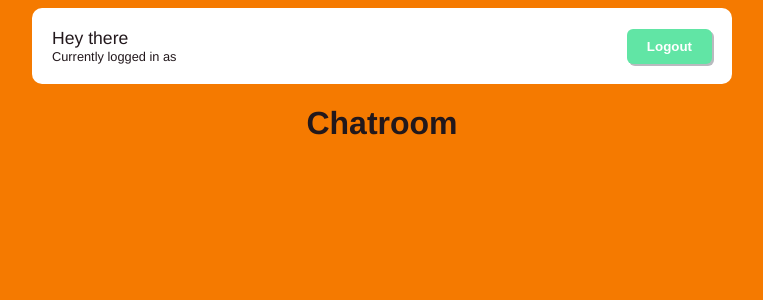
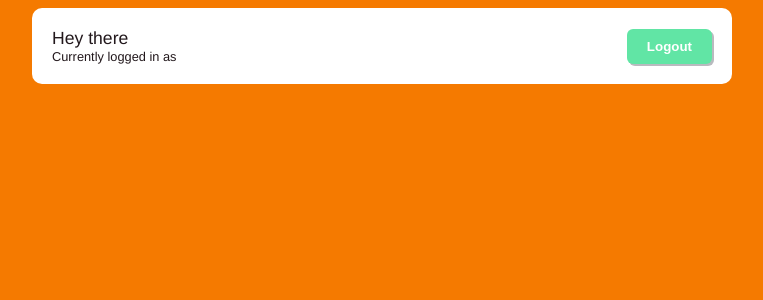
Before and after one commit to SmithBWare89/chatroom-app, a Vue app: page /chatroom in a window 1280 px wide. Shown: the top 300 px of the page, without its empty margins (258-1021 px from the left). Built offline with nearby package versions, Linux system fonts and the light colour scheme.

Commit message:
added json server and merged main

```diff
--- a/package.json
+++ b/package.json
@@ -9,6 +9,7 @@
   "dependencies": {
     "core-js": "^3.6.5",
     "firebase": "^9.0.1",
+    "json-server": "^0.16.3",
     "vue": "^3.0.0",
     "vue-router": "^4.0.0-0"
   },
--- a/src/views/Chatroom.vue
+++ b/src/views/Chatroom.vue
@@ -1,3 +1,3 @@
 <template>
-  <h1>Chatroom</h1>
+
 </template>
```
Also changed, not shown: 1 other file (tests, documents, lock files or other folders).
